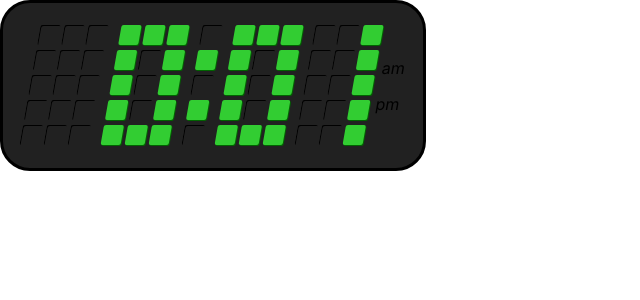
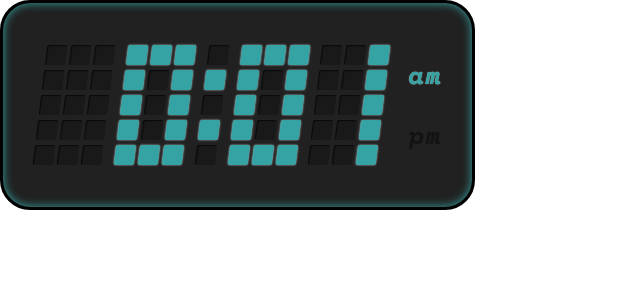
Before and after one commit to edidonato1/Widgets, a React (Create React App) app: page / in a window 1280 px wide. Shown: the top 300 px of the page, without its empty margins (0-640 px from the left). Built offline with nearby package versions, Linux system fonts and the light colour scheme.

Commit message:
add am/pm toggle

```diff
--- a/public/index.html
+++ b/public/index.html
@@ -15,15 +15,8 @@
       user's mobile device or desktop. See https://developers.google.com/web/fundamentals/web-app-manifest/
     -->
     <link rel="manifest" href="%PUBLIC_URL%/manifest.json" />
-    <!--
-      Notice the use of %PUBLIC_URL% in the tags above.
-      It will be replaced with the URL of the `public` folder during the build.
-      Only files inside the `public` folder can be referenced from the HTML.
-
-      Unlike "/favicon.ico" or "favicon.ico", "%PUBLIC_URL%/favicon.ico" will
-      work correctly both with client-side routing and a non-root public URL.
-      Learn how to configure a non-root public URL by running `npm run build`.
-    -->
+    <link rel="preconnect" href="https://fonts.gstatic.com">
+    <link href="https://fonts.googleapis.com/css2?family=Space+Mono:ital,wght@1,700&display=swap" rel="stylesheet">
     <title>Widgets</title>
   </head>
   <body>
--- a/src/widgets/Clock/Clock.jsx
+++ b/src/widgets/Clock/Clock.jsx
@@ -1,21 +1,38 @@
 import { useEffect, useState } from 'react';
 import { ClockContainer } from './ClockStyles';
 import { numbers } from './numbers';
-import { seconds, makeTimeArray } from '../../components/Date/dateHelpers';
+import { seconds } from '../../components/Date/dateHelpers';
 
 
 export default function Clock() {
   const [timeArr, setTime] = useState([]);
+  const [am, setAm] = useState();
+
+
+  const makeTimeArray = d => {
+    let h = d.getHours();
+    let m = d.getMinutes();
+    let hours = d.getHours() >= 13 ? (h - 12) : h;
+    if (m % 60 === 0) {
+      setAm(h >= 13 ? false : true) // only look to reset am/pm toggle at each hour
+    }
+    let minutes = d.getMinutes().toString();
+    let left = hours < 10 ? [11, hours] :hours.toString().split('').map(n => Number(n));
+    let right = minutes < 10 ? [0, minutes] : minutes.toString().split('').map(n => Number(n))
+    return [...left, 10, ...right]
+  }
 
   useEffect(() => {
-    setTime(makeTimeArray(new Date))
-    // when component mounts, set timer for remaining seconds in the minute being displayed
+    // when component mounts, set timer
+    setTime(makeTimeArray(new Date()))
+    // set time again at start of next minute to ensure accuracy
     setTimeout((() => setTime(makeTimeArray(new Date))), (60 - seconds) * 1000)
+    setAm(new Date().getHours() >= 13 ? false : true)
   }, []);
 
   useEffect(() => {
     // when clock refreshes, return interval to update component every minute
-    setInterval((() => setTime(makeTimeArray(new Date))), 60000)
+    setInterval((() => setTime(makeTimeArray(new Date()))), 60000)
   }, [timeArr]);
 
   return (
@@ -34,8 +51,8 @@ export default function Clock() {
           </div>
         )}
         <div id="am-pm-container">
-          <p className="am-pm">am</p>
-          <p className="am-pm">pm</p>
+          <p className={am ? "light-up" : null}>am</p>
+          <p className={!am ? "light-up" : null}>pm</p>
         </div>
       </div>
     </ClockContainer>
--- a/src/widgets/Clock/ClockStyles.js
+++ b/src/widgets/Clock/ClockStyles.js
@@ -1,18 +1,17 @@
 import styled from 'styled-components';
-import Clock from './Clock';
 
 export const ClockContainer = styled.div`
   width: fit-content;
   height: fit-content;
-  padding: 10px;
+  padding: 30px;
   border: 3px solid black;
   background: #212121;
-  padding: 20px;
   border-radius: 30px;
+  box-shadow: inset 0px 0px 10px #35a3a3;
 
 
   #clock-skew {
-    transform: skewX(-10deg);
+    transform: skewX(-7deg);
     width: fit-content;
     height: fit-content;
     display: flex;
@@ -20,7 +19,6 @@ export const ClockContainer = styled.div`
     justify-content: center;
   }
   .analog-digit-container {
-
     width: fit-content;
     height: fit-content;
     display: flex;
@@ -46,18 +44,34 @@ export const ClockContainer = styled.div`
     height: 20px;
     border-radius: 2px;
     margin: 2px;
-    box-shadow: 1px 1px darkgreen;
+    box-shadow: 0px 0px  2px lightgray;
   }
 
   .on {
-    background: limegreen;
+    background: #35a3a3;
   }
 
   .off {
-    box-shadow: inset 1px 1px black;
+    box-shadow: inset 1px 1px 1px #090909;
+    background: #191919;
   }
 
-  .am-pm-container {
+  #am-pm-container {
+    transform: skew(7deg);
+    margin-left: 20px;
+    font-size: 1.5em;
+    color: #131313;
+    text-shadow: inset 1px 1px black;
+    font-family: 'Space Mono';
+    letter-spacing: 2px;
+  }
 
+
+
+  .light-up {
+    color: #35a3a3;
+    text-shadow: 0px 0px  1px lightgray;
   }
+
+
 `
```
